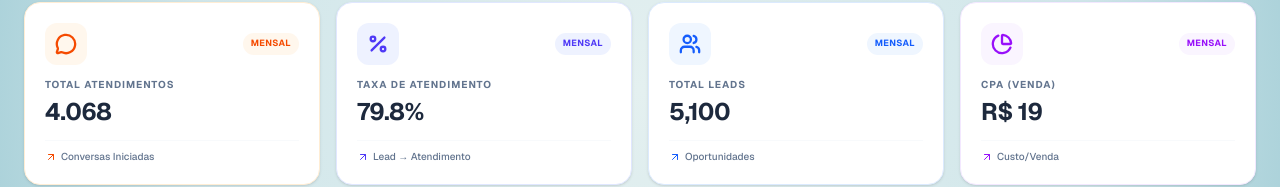
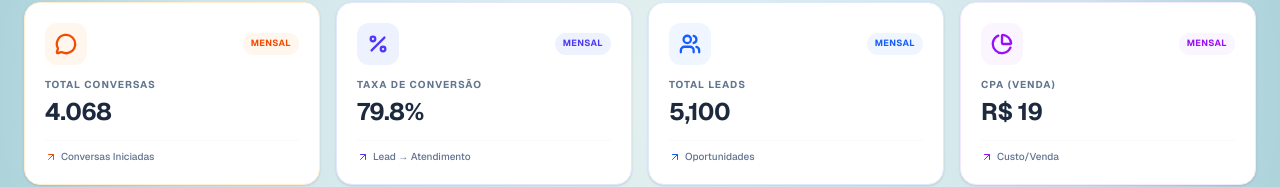
Before and after one commit to jose25mn/dashboard-marketing, a Next.js app: page / in a window 1280 px wide. Shown: the part 310-497 px from the top of the page. Built offline with nearby package versions, Linux system fonts and the light colour scheme.

Commit message:
Update KPI card titles for clarity

```diff
--- a/app/page.tsx
+++ b/app/page.tsx
@@ -253,15 +253,18 @@ export default function Dashboard() {
                   <KPICard title="ROAS" value={`${processedData.totals.roas.toFixed(2)}x`} sub="Retorno Mídia" icon={Target} colorTheme="cyan" />
                   <KPICard title="Ticket Médio" value={`R$ ${processedData.totals.ticket.toLocaleString('pt-BR', {maximumFractionDigits: 0})}`} sub="Por Venda" icon={ShoppingBag} colorTheme="purple" />
 
+                  {/* ALTERAÇÃO AQUI: Título atualizado para "Total Conversas" */}
                   <KPICard
-                    title="Total Atendimentos"
+                    title="Total Conversas"
                     value={processedData.totals.atendimentos.toLocaleString('pt-BR')}
                     sub="Conversas Iniciadas"
                     icon={MessageCircle}
                     colorTheme="orange"
                   />
+
+                  {/* ALTERAÇÃO AQUI: Título atualizado para "Taxa de Conversão" */}
                   <KPICard
-                    title="Taxa de Atendimento"
+                    title="Taxa de Conversão"
                     value={`${(processedData.totals.leads > 0 ? (processedData.totals.atendimentos / processedData.totals.leads * 100) : 0).toFixed(1)}%`}
                     sub="Lead → Atendimento"
                     icon={Percent}
```
